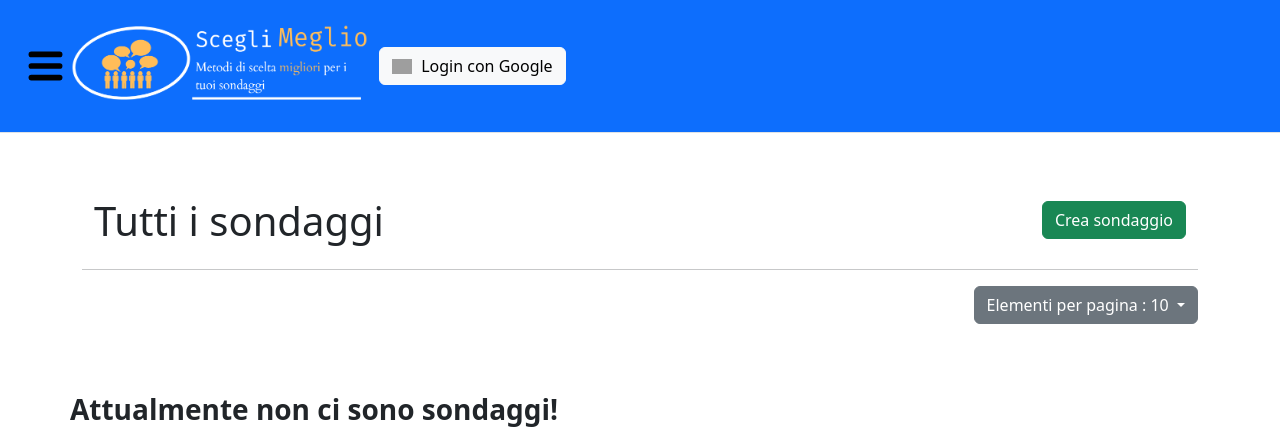
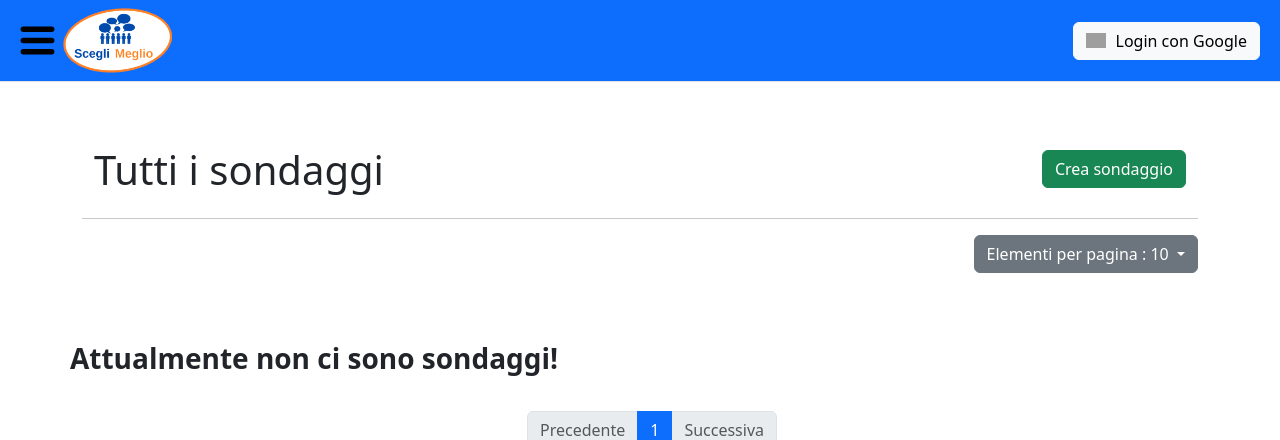
Before and after one commit to SDF-Ingegneria-2022/smoothPoll, a Django app: page /gestione-sondaggi/ in a window 1280 px wide. Shown: the top 440 px of the page. Run offline with Django 4.2, Linux system fonts and the light colour scheme; data that the repository does not hold is empty; parts of the project's set-up code (start-up, migrations or seed data) failed here and were passed over; some libraries are stand-ins or nearby versions; grey boxes are pictures that could not be loaded.

Commit message:
feat: re-organize header bar

```diff
--- a/templates/global/components/skeleton/header.html
+++ b/templates/global/components/skeleton/header.html
@@ -1,34 +1,31 @@
 {% load static %}
 {% load socialaccount %}
 
-<header class="p-3 mb-3 border-bottom bg-primary">
+<header class="p-1 p-md-2 mb-3 border-bottom bg-primary">
     <div class="container-fluid">
-        <div class="d-flex flex-wrap align-items-center justify-content-center justify-content-lg-start">
+        <div class="d-flex flex-wrap align-items-center justify-content-start flex-row-reverse flex-md-row">
 
             <!-- Hamburger button to toggle sidebar -->
-            {% comment %} <button class="btn btn-primary sidebar-toggler">Toggle Menu</button> {% endcomment %}
-            <a class="d-flex align-items-center mb-2 mb-lg-0 sidebar-toggler"
-                role="button" href="" >
+            <span class="">
+                <a class="sidebar-toggler" role="button" href="" >
                     <img src="{% static 'icon/menu-icon.svg' %}"
                         alt="Apri menù laterale" width="35"
                         class="bi me-2" role="img" />
                 </a>
+            </span>
 
             <!-- App logo -->
-            <a href="/" class="d-flex align-items-center mb-2 mb-lg-0 text-dark text-decoration-none">
-                <img src="{% static 'logo-smooth-poll.png' %}"
-                    alt="Vota Meglio" width="300" height="100" title="Vota Meglio Logo"
+            <span class="me-auto me-md-none">
+                <a href="/" class="text-light text-decoration-none">
+                    <img src="{% static 'logo-scegli-meglio.png' %}"
+                        alt="Vota Meglio" height="65" title="Vota Meglio Logo"
                         class="bi me-2" role="img" />
                 </a>
+            </span>
 
-            {% comment %} <ul class="nav col-12 col-lg-auto me-lg-auto mb-2 justify-content-center mb-md-0">
-                <li><a href="{% url 'home' %}" class="nav-link px-2 link-light">Home</a></li>
-                <li><a href="{% url 'apps.polls_management:all_polls' %}?page=1&per_page=10" class="nav-link px-2 link-light">Sondaggi</a></li>
-                <li><a href="{% url 'apps.polls_management:poll_create' %}" class="nav-link px-2 fw-bold link-light">Crea Sondaggio</a></li>
-            </ul> {% endcomment %}
-
+            <!-- Desktop user account icon -->
+            <span class="ms-auto d-none d-md-inline-block">
                 {% if user.is_authenticated %}
-                <!-- Account box -->
                     <div class="dropdown text-end">
 
                         <!-- User icon -->
@@ -63,6 +60,7 @@
                             Login con Google</button>
                     </form>
                 {% endif %}
+            </span>
         </div>
     </div>
 </header>
```
Also changed, not shown: static/logo-scegli-meglio.png (added). Lines whose indentation alone changed are shown as unchanged.
